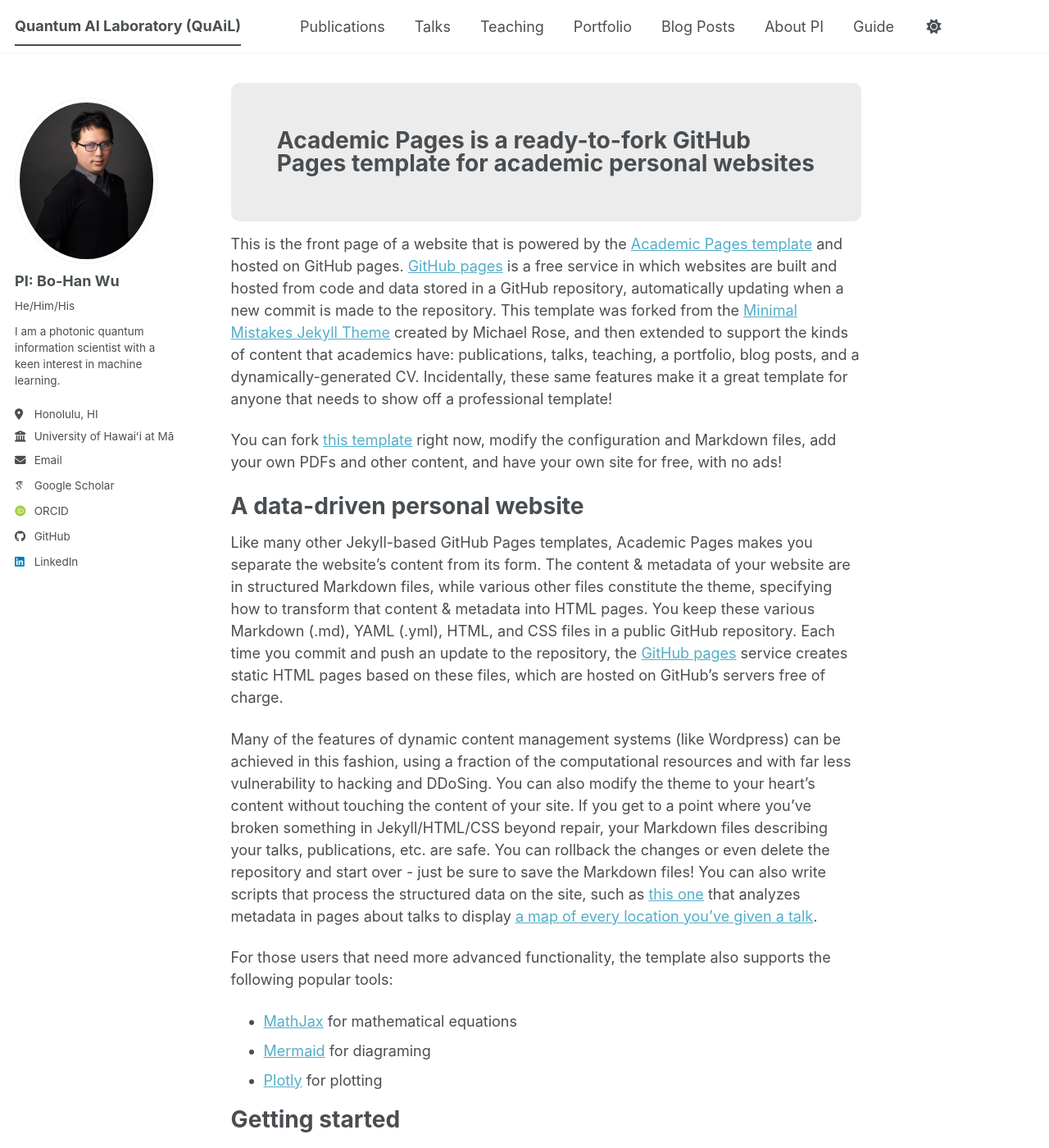
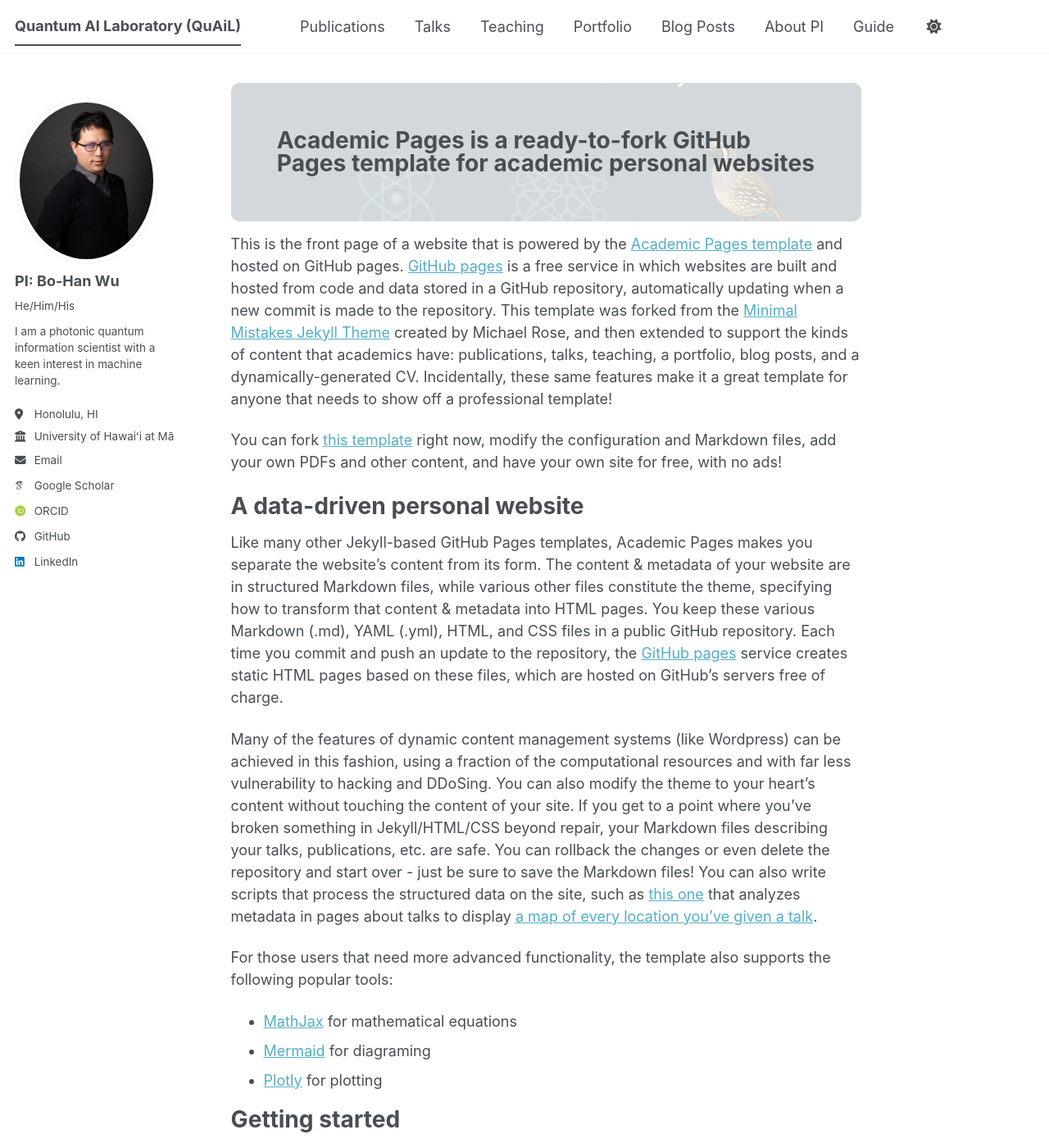
Before and after one commit to go705/go705.github.io, a Jekyll site: the page built from _pages/about.md, in a window 1280 px wide and 1400 px high. Shown: the whole window at 82% size. Built offline with Jekyll 4.4.1, drawn with Linux system fonts in a browser that asks for light colours; some web fonts are replaced; a script bundle is joined from its source files by our own code; library files that are not in the unit come from our copies.

Commit message:
Update _archive.scss

```diff
--- a/_sass/layout/_archive.scss
+++ b/_sass/layout/_archive.scss
@@ -4,7 +4,7 @@
 
 .page__title {
   background-image: linear-gradient(rgba(255, 255, 255, 0.8), rgba(255, 255, 255, 0.8)),
-                    url('/images/Group_image.jpg');
+                    url('/images/Group_image.jpeg');
   background-size: cover;
   background-position: center;
   padding: 2em;
```
